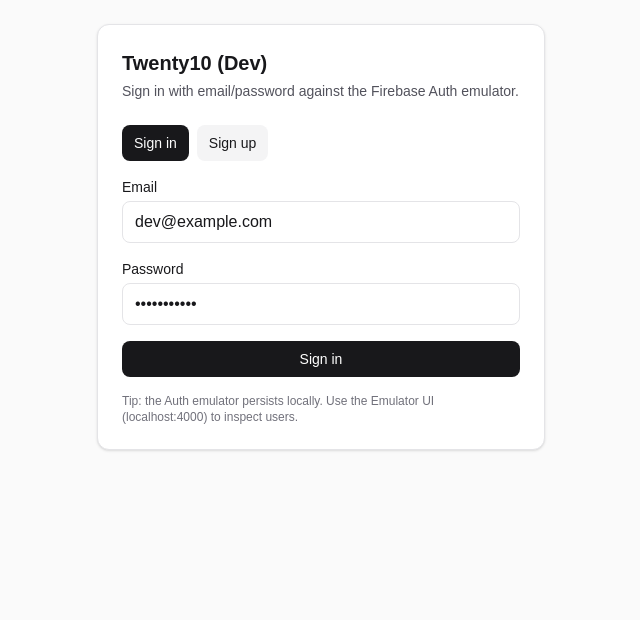
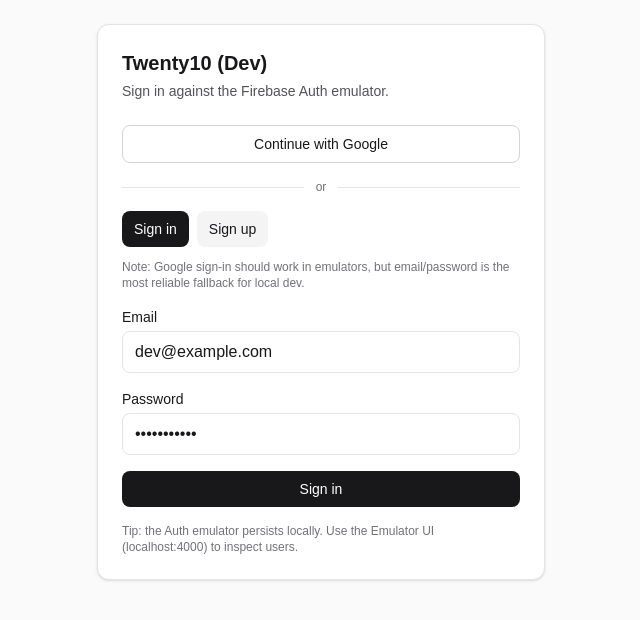
Before and after one commit to Banks-source/X, a Next.js app in the folder twenty10/: page /login in a window 1280 px wide. Shown: the top 620 px of the page, without its empty margins (319-959 px from the left). Built offline with nearby package versions, Linux system fonts and the light colour scheme; no server answers.

Commit message:
Auth: Google sign-in + user profile doc

```diff
--- a/twenty10/src/app/login/page.tsx
+++ b/twenty10/src/app/login/page.tsx
@@ -51,10 +51,37 @@
       <div className="mx-auto w-full max-w-md rounded-xl border border-zinc-200 bg-white p-6 shadow-sm">
         <h1 className="text-xl font-semibold">Twenty10 (Dev)</h1>
         <p className="mt-1 text-sm text-zinc-600">
-          Sign in with email/password against the Firebase Auth emulator.
+          Sign in against the Firebase Auth emulator.
         </p>
 
-        <div className="mt-6 flex gap-2">
+        <div className="mt-6">
+          <button
+            className="w-full rounded-lg border border-zinc-300 bg-white px-4 py-2 text-sm font-medium text-zinc-900 hover:bg-zinc-50 disabled:opacity-50"
+            onClick={async () => {
+              setError(null);
+              setLoading(true);
+              try {
+                await firebaseAuthAdapter.signInWithGoogle();
+                router.replace(nextPath);
+              } catch (e: unknown) {
+                setError(toErrorMessage(e));
+              } finally {
+                setLoading(false);
+              }
+            }}
+            disabled={loading}
+            type="button"
+          >
+            Continue with Google
+          </button>
+
+          <div className="my-4 flex items-center gap-3">
+            <div className="h-px flex-1 bg-zinc-200" />
+            <div className="text-xs text-zinc-500">or</div>
+            <div className="h-px flex-1 bg-zinc-200" />
+          </div>
+
+          <div className="flex gap-2">
             <button
               className={`rounded-lg px-3 py-2 text-sm ${
                 mode === "signin" ? "bg-zinc-900 text-white" : "bg-zinc-100"
@@ -74,6 +101,12 @@
               Sign up
             </button>
           </div>
+        </div>
+
+        <p className="mt-3 text-xs text-zinc-500">
+          Note: Google sign-in should work in emulators, but email/password is the most
+          reliable fallback for local dev.
+        </p>
 
         <label className="mt-4 block text-sm font-medium">Email</label>
         <input
--- a/twenty10/src/lib/auth/auth.ts
+++ b/twenty10/src/lib/auth/auth.ts
@@ -1,11 +1,14 @@
 import {
+  GoogleAuthProvider,
   User,
   createUserWithEmailAndPassword,
   onAuthStateChanged,
   signInWithEmailAndPassword,
+  signInWithPopup,
   signOut,
 } from "firebase/auth";
 import { connectToEmulatorsIfNeeded, getFirebaseAuth } from "@/lib/firebase/client";
+import { ensureUserProfile } from "@/lib/users";
 
 export type AuthUser = Pick<User, "uid" | "email">;
 
@@ -14,6 +17,7 @@
   onChange(cb: (user: AuthUser | null) => void): () => void;
   signIn(email: string, password: string): Promise<void>;
   signUp(email: string, password: string): Promise<void>;
+  signInWithGoogle(): Promise<void>;
   signOut(): Promise<void>;
 };
 
@@ -28,7 +32,23 @@
   onChange(cb) {
     const auth = getFirebaseAuth();
     connectToEmulatorsIfNeeded();
-    return onAuthStateChanged(auth, (u) => cb(u ? { uid: u.uid, email: u.email } : null));
+    return onAuthStateChanged(auth, (u) => {
+      if (!u) {
+        cb(null);
+        return;
+      }
+
+      // Ensure a user profile doc exists on first login.
+      // Fire-and-forget; we don't want auth rendering blocked by Firestore.
+      void ensureUserProfile({
+        uid: u.uid,
+        email: u.email || "",
+        displayName: u.displayName,
+        photoURL: u.photoURL,
+      });
+
+      cb({ uid: u.uid, email: u.email });
+    });
   },
 
   async signIn(email, password) {
@@ -43,6 +63,13 @@
     await createUserWithEmailAndPassword(auth, email, password);
   },
 
+  async signInWithGoogle() {
+    const auth = getFirebaseAuth();
+    connectToEmulatorsIfNeeded();
+    const provider = new GoogleAuthProvider();
+    await signInWithPopup(auth, provider);
+  },
+
   async signOut() {
     const auth = getFirebaseAuth();
     connectToEmulatorsIfNeeded();
--- /dev/null
+++ b/twenty10/src/lib/users.ts
@@ -0,0 +1,51 @@
+import { doc, getDoc, serverTimestamp, setDoc } from "firebase/firestore";
+import { connectToEmulatorsIfNeeded, getFirestoreDb } from "@/lib/firebase/client";
+
+export type UserProfile = {
+  uid: string;
+  email: string;
+  displayName?: string;
+  photoURL?: string;
+  createdAt?: unknown;
+  lastLoginAt?: unknown;
+};
+
+export async function ensureUserProfile(params: {
+  uid: string;
+  email: string;
+  displayName?: string | null;
+  photoURL?: string | null;
+}) {
+  connectToEmulatorsIfNeeded();
+  const db = getFirestoreDb();
+
+  const ref = doc(db, "users", params.uid);
+  const snap = await getDoc(ref);
+
+  const now = serverTimestamp();
+
+  // Only set createdAt on first creation.
+  if (!snap.exists()) {
+    await setDoc(ref, {
+      uid: params.uid,
+      email: params.email,
+      displayName: params.displayName ?? "",
+      photoURL: params.photoURL ?? "",
+      createdAt: now,
+      lastLoginAt: now,
+    } satisfies UserProfile);
+    return;
+  }
+
+  // For now, update lastLoginAt and basic profile fields.
+  await setDoc(
+    ref,
+    {
+      email: params.email,
+      displayName: params.displayName ?? "",
+      photoURL: params.photoURL ?? "",
+      lastLoginAt: now,
+    },
+    { merge: true },
+  );
+}
```
Lines whose indentation alone changed are shown as unchanged.
